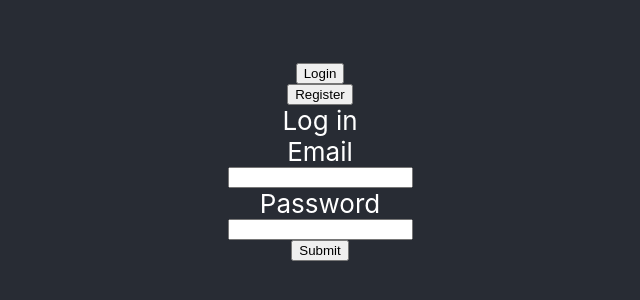
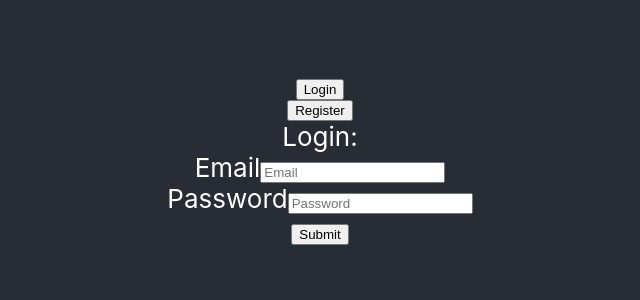
Before and after one commit to alumni-lab/DMPT-PlayerClient, a React (Create React App) app: page / in a window 1280 px wide. Shown: the part 238-538 px from the top of the page, without its empty margins (320-960 px from the left). Built offline with nearby package versions, Linux system fonts and the light colour scheme; no server answers.

Commit message:
add login page

```diff
--- a/src/components/Login/index.js
+++ b/src/components/Login/index.js
@@ -4,10 +4,6 @@ import Cookies from 'js-cookie'
 const baseURL = 'https://c27ee1b8.ngrok.io/'
 
 const Login = props => {
-  const onChange = event => {
-    console.log(event.target.value)
-  }
-
   const [state, setState] = useState({
     new_user: false,
     errorMessage: false,
@@ -26,7 +22,6 @@ const Login = props => {
             setState({
               serverOnline: true
             })
-          console.log(`test Online`)
         })
         .catch(function (e) {
           console.log(e)
@@ -34,14 +29,63 @@ const Login = props => {
     }
   }, [])
 
+  const login = event => {
+    event.preventDefault()
+
+    setState({ errorMessage: false })
+    event.preventDefault()
+    axios({
+      method: 'post',
+      url: `${baseURL}login`,
+      data: {
+        email: event.target.Email.value,
+        password: event.target.Password.value
+      }
+    })
+      .then(response => {
+        Cookies.set('token', response.data.access_token, { expires: 1 })
+        Cookies.set('username', response.data.username, { expires: 1 })
+        // props.login(
+        //   response.data.access_token,
+        //   response.data.username,
+        //   false
+        // )
+      })
+      .catch(error => {
+        console.log('xxx', error)
+        setState({ errorMessage: error.response.data.message })
+      })
+  }
+
   return (
     <>
-      <div>Log in</div>
-      <span>Email</span>
-      <input></input>
-      <span>Password</span>
-      <input onChange={event => onChange(event)}></input>
-      <button>Submit</button>
+      <div>Login:</div>
+
+      <div className='form-p'>
+        <form onSubmit={event => login(event)}>
+          <label className='form-label'>Email</label>
+          <input
+            className='login-text'
+            type='email'
+            placeholder='Email'
+            autoComplete='email'
+            name='Email'
+            required
+          />
+          <br />
+          <label className='form-label'>Password</label>
+          <input
+            className='login-text'
+            type='password'
+            autoComplete='password'
+            placeholder='Password'
+            name='Password'
+            required
+          />
+          <br />
+          <input className='login-submit' type='submit' value='Submit' />
+        </form>
+      </div>
     </>
   )
 }
--- a/src/components/Register/index.js
+++ b/src/components/Register/index.js
@@ -3,7 +3,7 @@ import React from 'react'
 const Register = () => {
   return (
     <>
-      <div>Register</div>
+      <div>Register:</div>
       <div>Username</div>
       <input></input>
       <div>Email</div>
```
